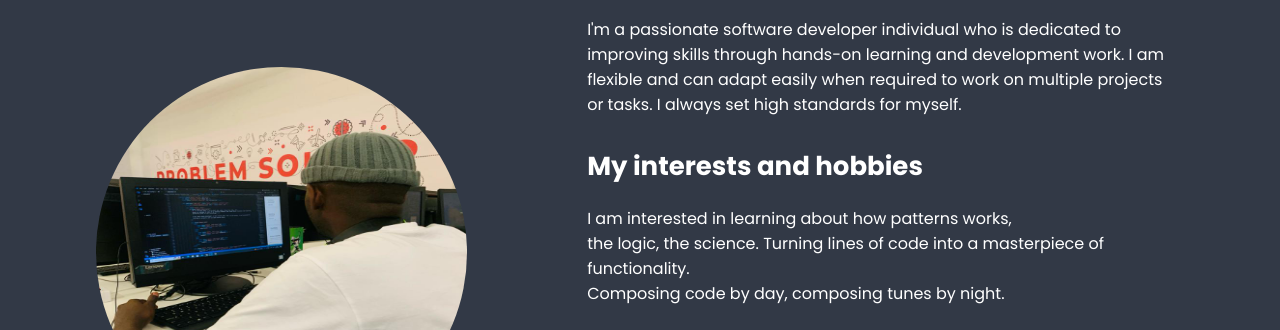
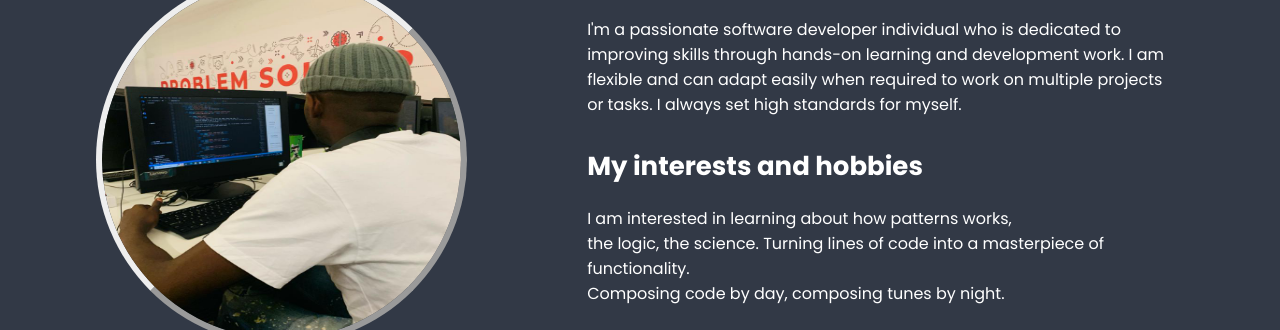
Before and after one commit to 214254151/-MyProfile, a website: page MyProfile/index.html in a window 1280 px wide. Shown: the part 1025-1355 px from the top of the page. Drawn offline with nearby package versions, Linux system fonts and the light colour scheme; some packages are replaced by stand-ins of ours; a script that the page names is missing.

Commit message:
about borders

```diff
--- a/MyProfile/style.css
+++ b/MyProfile/style.css
@@ -457,19 +457,47 @@ section {
     height: 100vh;
 }
 
+.about-img{
+    margin-top: -50%;
+    height: auto;
+}
 .about-img img {
 
     width: 29vw;
     height: 29vw;
-    border-radius: 75%;
+    border-radius: 50%;
     transition-duration: 0ms;
     transform: matrix(12%);
+    border-style:outset;
+    border-width: 1ch;
+    position: relative;
+
+
 }
 
 .about-img img:hover {
-    border-color: var(--first-color-alt);
-    transform: scale(1.02);
+    border-color: #0ef;
+    transform: scale(0.2s);
+    transform: scale(1.1);
+    animation-duration: 0.5s;
+    transition-duration: 0.2s;
+
+    animation: spin 6s linear infinite;
+
 }
+
+
+
+
+@keyframes spin {
+    from {
+        transform: rotate(90deg); /* Start rotation from 0 degrees */
+    }
+    to {
+        transform: rotate(360deg); /* End rotation at 360 degrees (one full circle) */
+    }
+}
+
 
 .heading {
     text-align: center;
```
